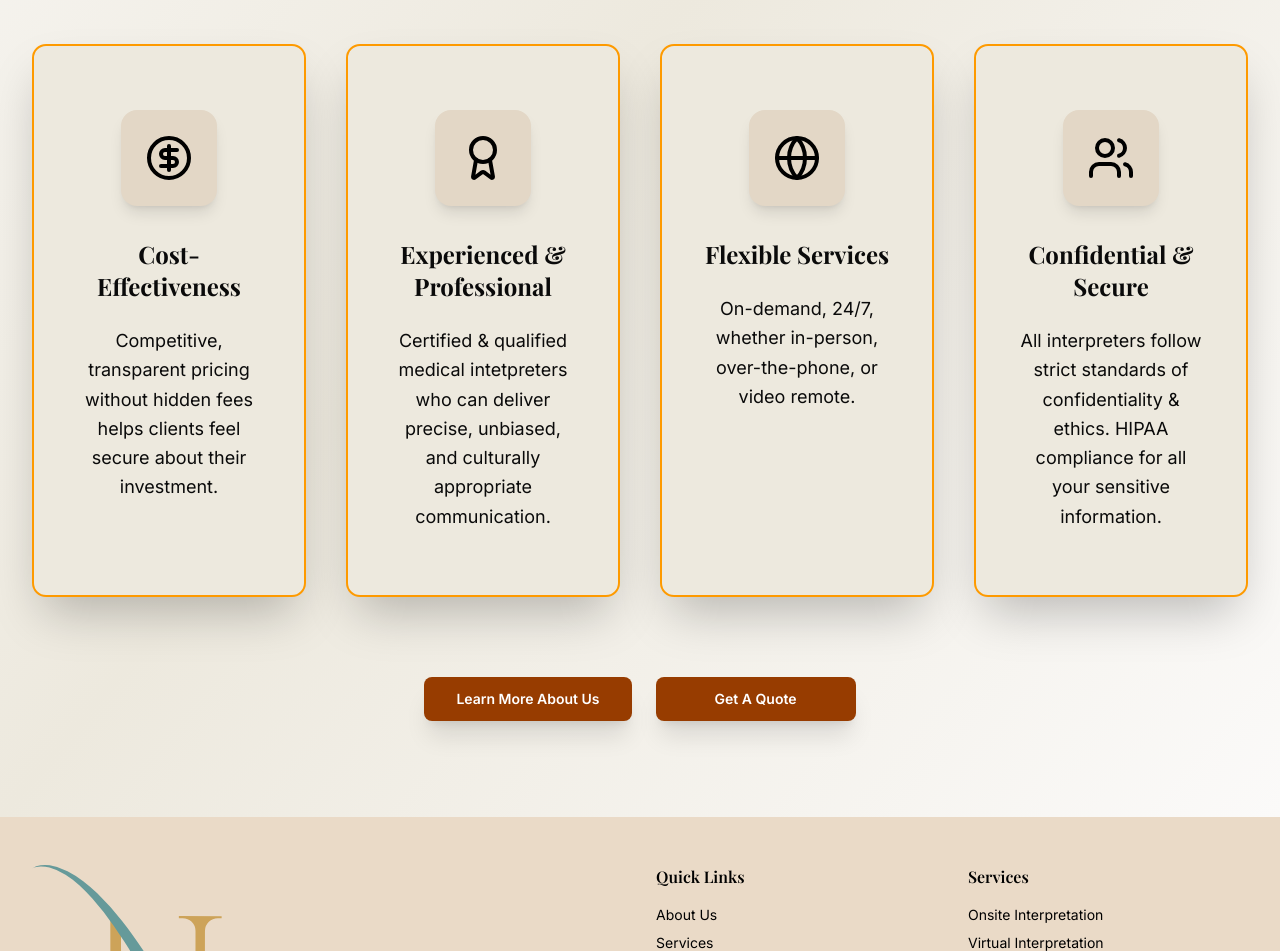
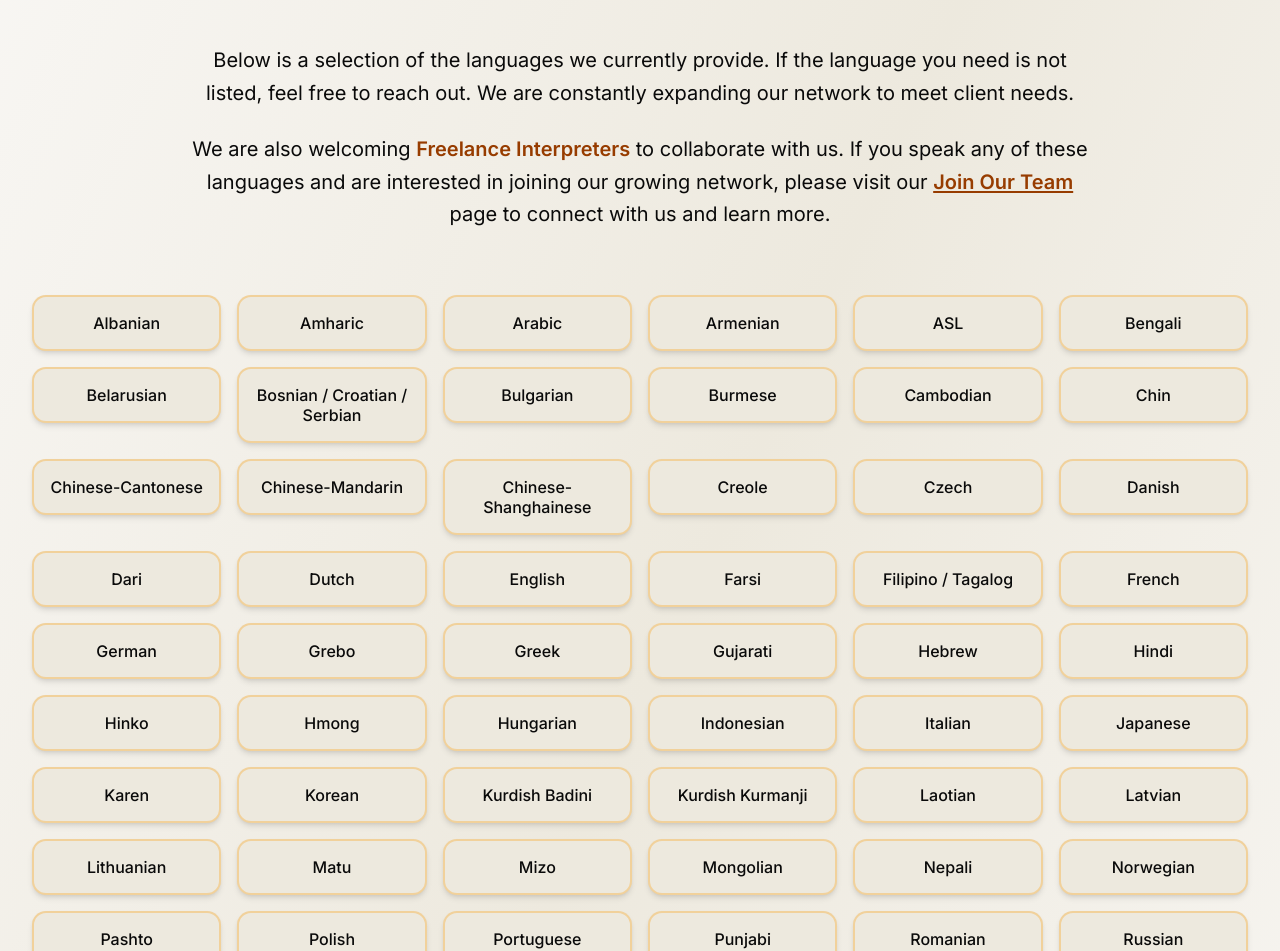
Before and after one commit to SherifAshraf2003/Nile-Language-Translation, a Next.js app: page /about in a window 1280 px wide. Shown: the part 801-1752 px from the top of the page. Built offline with nearby package versions, Linux system fonts and the light colour scheme; a web font is replaced by a local one.

Commit message:
feat: add languages to about us section

```diff
--- a/src/components/AboutUsSection.tsx
+++ b/src/components/AboutUsSection.tsx
@@ -10,6 +10,7 @@ import {
 } from "lucide-react";
 import Link from "next/link";
 import { motion, easeOut, easeInOut } from "framer-motion";
+import { SUPPORTED_LANGUAGES } from "@/constants/languages";
 
 const AboutUsSection = () => {
   const reasons = [
@@ -234,6 +235,107 @@ const AboutUsSection = () => {
           </motion.div>
         </motion.div>
 
+        {/* Languages We Offer */}
+        <motion.div
+          className="text-center mb-16 sm:mb-20"
+          initial={{ opacity: 0, y: 50 }}
+          whileInView={{ opacity: 1, y: 0 }}
+          viewport={{ once: true }}
+          transition={{ duration: 0.8 }}
+        >
+          <motion.h3
+            className="text-2xl sm:text-3xl lg:text-4xl font-bold text-text-primary mb-8 sm:mb-12 bg-gradient-to-r from-text-primary to-ochre bg-clip-text"
+            initial={{ opacity: 0, y: 30 }}
+            whileInView={{ opacity: 1, y: 0 }}
+            viewport={{ once: true }}
+            transition={{ duration: 0.8, delay: 0.2 }}
+          >
+            Languages We Offer
+          </motion.h3>
+
+          <motion.div
+            className="max-w-4xl mx-auto mb-12 sm:mb-16"
+            initial={{ opacity: 0, y: 20 }}
+            whileInView={{ opacity: 1, y: 0 }}
+            viewport={{ once: true }}
+            transition={{ duration: 0.6, delay: 0.3 }}
+          >
+            <motion.p
+              className="text-base sm:text-lg lg:text-xl text-text-secondary leading-relaxed mb-6"
+              initial={{ opacity: 0, y: 20 }}
+              whileInView={{ opacity: 1, y: 0 }}
+              viewport={{ once: true }}
+              transition={{ duration: 0.6, delay: 0.4 }}
+            >
+              Below is a selection of the languages we currently provide. If the
+              language you need is not listed, feel free to reach out. We are
+              constantly expanding our network to meet client needs.
+            </motion.p>
+
+            <motion.p
+              className="text-base sm:text-lg lg:text-xl text-text-secondary leading-relaxed"
+              initial={{ opacity: 0, y: 20 }}
+              whileInView={{ opacity: 1, y: 0 }}
+              viewport={{ once: true }}
+              transition={{ duration: 0.6, delay: 0.5 }}
+            >
+              We are also welcoming{" "}
+              <span className="font-semibold text-amber-800">
+                Freelance Interpreters
+              </span>{" "}
+              to collaborate with us. If you speak any of these languages and
+              are interested in joining our growing network, please visit our{" "}
+              <Link
+                href="/join-team"
+                className="text-amber-800 hover:text-ochre transition-colors duration-300 font-semibold underline decoration-2 underline-offset-2"
+              >
+                Join Our Team
+              </Link>{" "}
+              page to connect with us and learn more.
+            </motion.p>
+          </motion.div>
+
+          {/* Languages Grid */}
+          <motion.div
+            className="grid grid-cols-2 sm:grid-cols-3 md:grid-cols-4 lg:grid-cols-5 xl:grid-cols-6 gap-3 sm:gap-4 max-w-7xl mx-auto"
+            initial={{ opacity: 0, y: 30 }}
+            whileInView={{ opacity: 1, y: 0 }}
+            viewport={{ once: true, margin: "-100px" }}
+            transition={{ duration: 0.6, delay: 0.6 }}
+          >
+            {SUPPORTED_LANGUAGES.map((language, index) => (
+              <motion.div
+                key={language}
+                initial={{ opacity: 0, scale: 0.8 }}
+                whileInView={{ opacity: 1, scale: 1 }}
+                viewport={{ once: true }}
+                transition={{
+                  duration: 0.4,
+                  delay: 0.8,
+                  ease: "easeOut",
+                }}
+                whileHover={{
+                  y: -3,
+                  scale: 1.02,
+                  transition: { duration: 0.2, ease: "easeOut" },
+                }}
+                className="group"
+              >
+                <div className="bg-beige-dark hover:bg-amber-100 border-2 border-amber-500/30 hover:border-amber-500 rounded-xl p-3 sm:p-4 shadow-md hover:shadow-lg transition-all duration-300 relative overflow-hidden">
+                  {/* Subtle gradient overlay on hover */}
+                  <div className="absolute inset-0 bg-gradient-to-br from-amber-500/5 to-ochre/5 opacity-0 group-hover:opacity-100 transition-opacity duration-300" />
+
+                  <div className="relative z-10">
+                    <p className="text-sm sm:text-base font-medium text-text-primary group-hover:text-amber-800 transition-colors duration-300 text-center leading-tight">
+                      {language}
+                    </p>
+                  </div>
+                </div>
+              </motion.div>
+            ))}
+          </motion.div>
+        </motion.div>
+
         {/* Why Choose NLS */}
         <motion.div
           className="text-center mb-16 sm:mb-20"
--- /dev/null
+++ b/src/constants/languages.ts
@@ -0,0 +1,69 @@
+export const SUPPORTED_LANGUAGES = [
+  "Albanian",
+  "Amharic",
+  "Arabic",
+  "Armenian",
+  "ASL",
+  "Bengali",
+  "Belarusian",
+  "Bosnian / Croatian / Serbian",
+  "Bulgarian",
+  "Burmese",
+  "Cambodian",
+  "Chin",
+  "Chinese-Cantonese",
+  "Chinese-Mandarin",
+  "Chinese-Shanghainese",
+  "Creole",
+  "Czech",
+  "Danish",
+  "Dari",
+  "Dutch",
+  "English",
+  "Farsi",
+  "Filipino / Tagalog",
+  "French",
+  "German",
+  "Grebo",
+  "Greek",
+  "Gujarati",
+  "Hebrew",
+  "Hindi",
+  "Hinko",
+  "Hmong",
+  "Hungarian",
+  "Indonesian",
+  "Italian",
+  "Japanese",
+  "Karen",
+  "Korean",
+  "Kurdish Badini",
+  "Kurdish Kurmanji",
+  "Laotian",
+  "Latvian",
+  "Lithuanian",
+  "Matu",
+  "Mizo",
+  "Mongolian",
+  "Nepali",
+  "Norwegian",
+  "Pashto",
+  "Polish",
+  "Portuguese",
+  "Punjabi",
+  "Romanian",
+  "Russian",
+  "Sindhi",
+  "Slovene",
+  "Somali",
+  "Solomonese",
+  "Spanish",
+  "Swahili",
+  "Swedish",
+  "Thai",
+  "Tigrinya",
+  "Turkish",
+  "Ukrainian",
+  "Urdu",
+  "Vietnamese",
+] as const;
```
Also changed, not shown: 1 other file (tests, documents, lock files or other folders).
